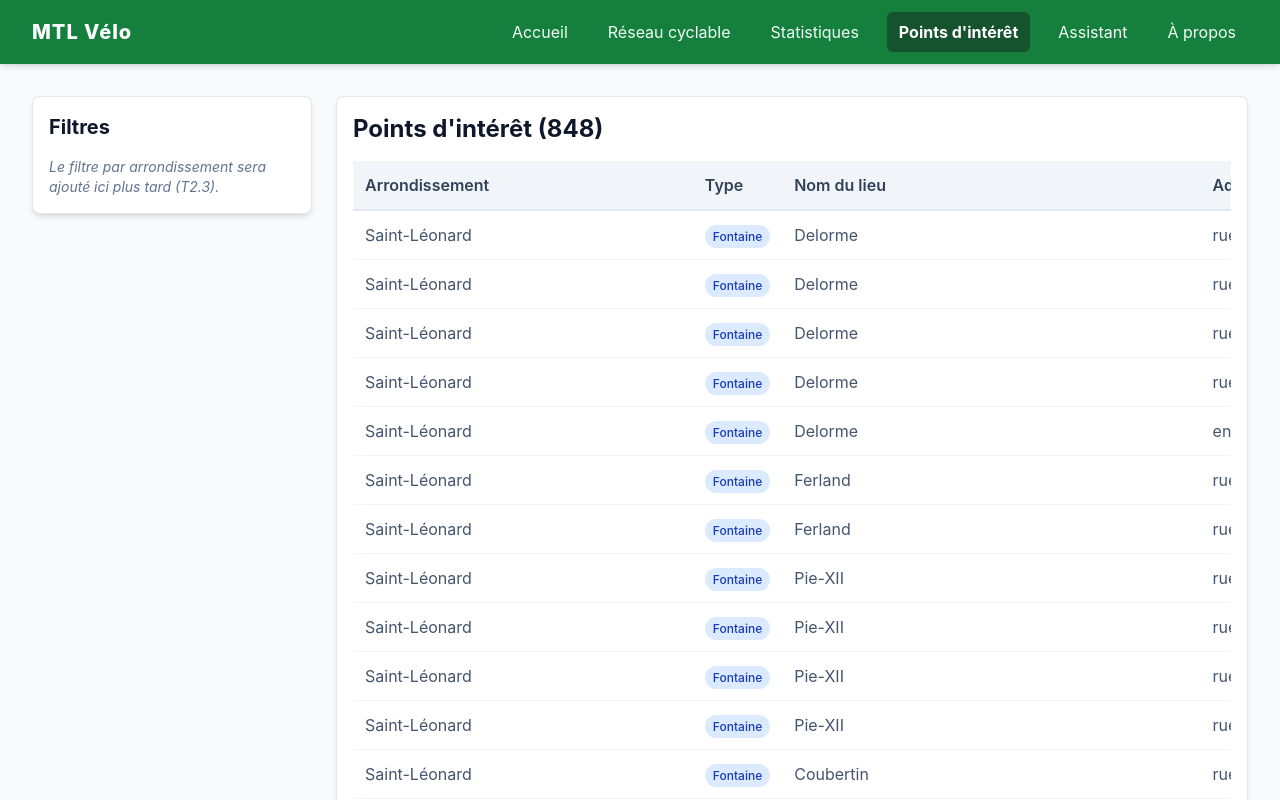
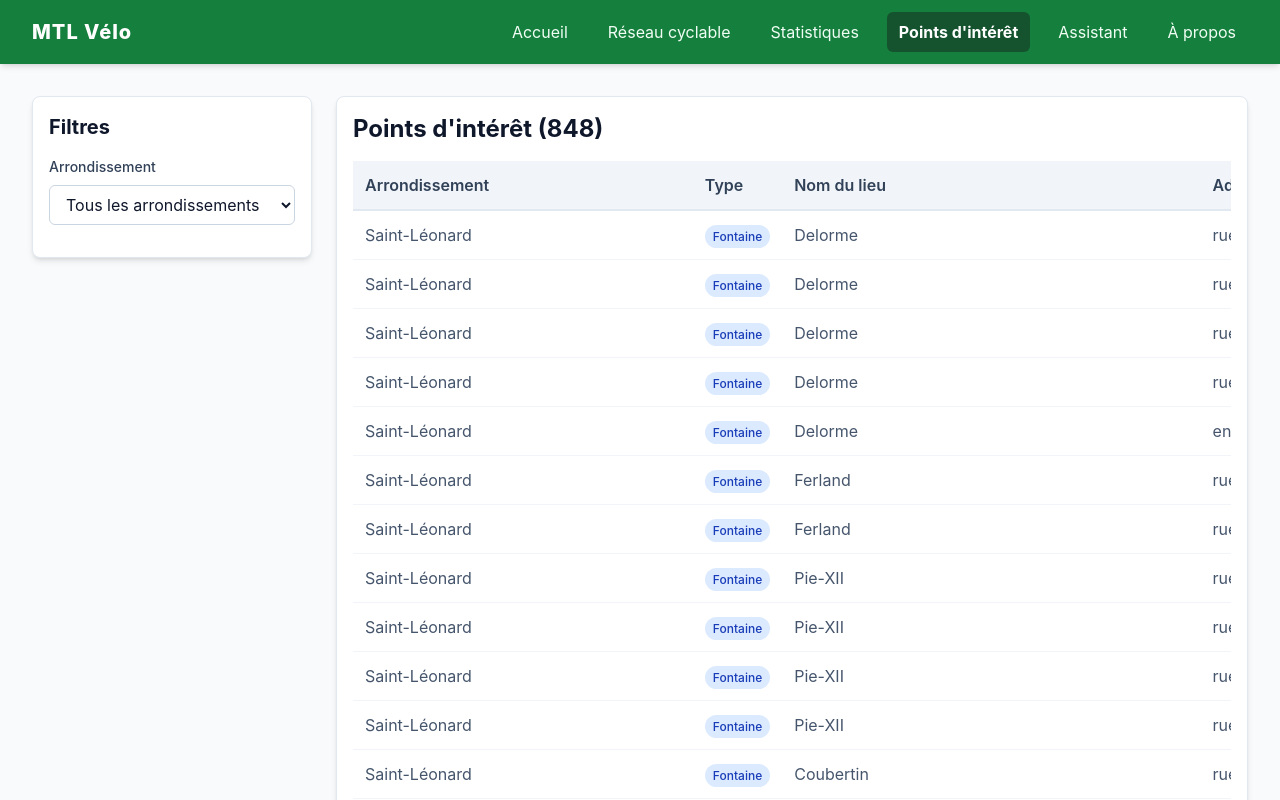
Before and after one commit to ramo2k/gti525-labo, a React (Vite) app in the folder mtl-velo/: page /poi in a window 1280 px wide. Shown: the top 800 px of the page. Built offline with nearby package versions, Linux system fonts and the light colour scheme.

Commit message:
[IA] ajout des filtres par arrondissement dans statistique et poi

```diff
--- a/mtl-velo/src/hooks/useCSV.js
+++ b/mtl-velo/src/hooks/useCSV.js
@@ -1,7 +1,7 @@
 import { useState, useEffect } from 'react';
 import Papa from 'papaparse';
 
-export const useCSV = (url) => {
+export const useCSV = (url, options = {}) => {
   const [data, setData] = useState([]);
   const [loading, setLoading] = useState(true);
 
@@ -9,8 +9,9 @@ export const useCSV = (url) => {
     setLoading(true);
     Papa.parse(url, {
       download: true,
-      header: true,
+      header: true, // Par défaut, on s'attend à une ligne d'en-tête
       skipEmptyLines: true,
+      ...options,   // Permet d'écraser les options (ex: pour territoires.csv)
       complete: (results) => {
         setData(results.data);
         setLoading(false);
--- a/mtl-velo/src/pages/POI.jsx
+++ b/mtl-velo/src/pages/POI.jsx
@@ -1,13 +1,32 @@
+import { useState, useMemo } from 'react';
 import { useCSV } from '../hooks/useCSV';
 import { useSort } from '../hooks/useSort';
 import PageLayout from '../components/PageLayout';
 import DataTable from '../components/DataTable';
 
 const POI = () => {
-  // Assure-toi que le nom du fichier ici matche bien avec ce que tu as dans ton dossier public/data/
   const { data, loading } = useCSV('/data/poi.csv');
-  const { items: sortedData, requestSort, sortConfig } = useSort(data);
+  const { data: territoiresData } = useCSV('/data/territoires.csv', { header: false });
 
+  const [arrondissement, setArrondissement] = useState('');
+
+  const territoires = useMemo(() => {
+    if (!territoiresData) return [];
+    return territoiresData.map(row => row[0]).sort();
+  }, [territoiresData]);
+
+  // T2.3 : Filtre par arrondissement réel (cette colonne existe bien dans poi.csv)
+  const filteredData = useMemo(() => {
+    let result = data;
+    if (arrondissement) {
+      result = result.filter(item => item.Arrondissement === arrondissement);
+    }
+    return result;
+  }, [data, arrondissement]);
+
+  const { items: sortedData, requestSort, sortConfig } = useSort(filteredData);
+
+  // Exactement les 4 colonnes demandées pour les Points d'intérêt
   const columns = [
     { key: 'Arrondissement', label: 'Arrondissement' },
     {
@@ -19,14 +38,26 @@ const POI = () => {
     { key: 'Intersection', label: 'Adresse' }
   ];
 
-  const placeholderFilter = (
-    <p className="text-sm text-slate-500 italic">Le filtre par arrondissement sera ajouté ici plus tard (T2.3).</p>
+  const filters = (
+    <div className="mb-4">
+      <label className="block text-sm font-medium text-slate-700 mb-2">Arrondissement</label>
+      <select
+        className="w-full border border-slate-300 rounded-md px-3 py-2 focus:outline-none focus:ring-2 focus:ring-mtl-primaire bg-white"
+        value={arrondissement}
+        onChange={(e) => setArrondissement(e.target.value)}
+      >
+        <option value="">Tous les arrondissements</option>
+        {territoires.map((terr, idx) => (
+          <option key={idx} value={terr}>{terr}</option>
+        ))}
+      </select>
+    </div>
   );
 
   return (
-    <PageLayout title="Points d'intérêt" itemTotal={sortedData.length} filters={placeholderFilter}>
+    <PageLayout title="Points d'intérêt" itemTotal={sortedData.length} filters={filters}>
       {loading ? <p className="text-slate-500">Chargement des données...</p> : (
-        <DataTable columns={columns} data={sortedData} requestSort={requestSort} sortConfig={sortConfig} emptyMessage="Aucun point d'intérêt." />
+        <DataTable columns={columns} data={sortedData} requestSort={requestSort} sortConfig={sortConfig} emptyMessage="Aucun point d'intérêt trouvé pour cet arrondissement." />
       )}
     </PageLayout>
   );
--- a/mtl-velo/src/pages/Statistiques.jsx
+++ b/mtl-velo/src/pages/Statistiques.jsx
@@ -1,18 +1,82 @@
-import { useState, useMemo } from 'react';
+import { useState, useEffect, useMemo } from 'react';
 import { useCSV } from '../hooks/useCSV';
 import { useSort } from '../hooks/useSort';
 import PageLayout from '../components/PageLayout';
 import DataTable from '../components/DataTable';
 
+const isPointInPolygon = (point, polygon) => {
+  const [x, y] = point;
+  let inside = false;
+  for (let i = 0, j = polygon.length - 1; i < polygon.length; j = i++) {
+    const xi = polygon[i][0], yi = polygon[i][1];
+    const xj = polygon[j][0], yj = polygon[j][1];
+    const intersect = ((yi > y) !== (yj > y)) && (x < (xj - xi) * (y - yi) / (yj - yi) + xi);
+    if (intersect) inside = !inside;
+  }
+  return inside;
+};
+
+const getArrondissement = (lat, lng, geojsonData) => {
+  if (!geojsonData || !lat || !lng) return "Inconnu";
+  const pt = [parseFloat(lng), parseFloat(lat)];
+
+  for (const feature of geojsonData.features) {
+    if (feature.geometry.type === 'Polygon') {
+      if (isPointInPolygon(pt, feature.geometry.coordinates[0])) {
+        return feature.properties.NOM;
+      }
+    } else if (feature.geometry.type === 'MultiPolygon') {
+      for (const poly of feature.geometry.coordinates) {
+        if (isPointInPolygon(pt, poly[0])) {
+          return feature.properties.NOM;
+        }
+      }
+    }
+  }
+  return "Inconnu";
+};
+
 const Statistiques = () => {
-  const { data, loading } = useCSV('/data/compteurs.csv');
+  const { data: compteursData, loading: loadingCSV } = useCSV('/data/compteurs.csv');
+  const { data: territoiresData } = useCSV('/data/territoires.csv', { header: false });
+
+  const [geoJson, setGeoJson] = useState(null);
   const [search, setSearch] = useState('');
+  const [arrondissement, setArrondissement] = useState('');
 
-  // T2.2 : Filtre de recherche dynamique
+  useEffect(() => {
+    fetch('/data/territoires.geojson')
+      .then(response => response.json())
+      .then(data => setGeoJson(data))
+      .catch(error => console.error("Erreur de chargement du GeoJSON:", error));
+  }, []);
+
+  const territoires = useMemo(() => {
+    if (!territoiresData) return [];
+    return territoiresData.map(row => row[0]).sort();
+  }, [territoiresData]);
+
+  const compteursEnrichis = useMemo(() => {
+    if (!compteursData.length || !geoJson) return compteursData;
+    return compteursData.map(compteur => ({
+      ...compteur,
+      Arrondissement: getArrondissement(compteur.Latitude, compteur.Longitude, geoJson)
+    }));
+  }, [compteursData, geoJson]);
+
   const filteredData = useMemo(() => {
-    if (!search) return data;
-    return data.filter(item => item.Nom?.toLowerCase().includes(search.toLowerCase()));
-  }, [data, search]);
+    let result = compteursEnrichis;
+
+    if (search) {
+      result = result.filter(item => item.Nom?.toLowerCase().includes(search.toLowerCase()));
+    }
+
+    if (arrondissement) {
+      result = result.filter(item => item.Arrondissement === arrondissement);
+    }
+
+    return result;
+  }, [compteursEnrichis, search, arrondissement]);
 
   const { items: sortedData, requestSort, sortConfig } = useSort(filteredData);
 
@@ -28,10 +92,12 @@ const Statistiques = () => {
         </span>
       )
     },
-    { key: 'Annee_implante', label: 'Année' }
+    { key: 'Annee_implante', label: "Année" },
+    { key: 'Arrondissement', label: "Arrondissement" }
   ];
 
-  const searchFilter = (
+  const filters = (
+    <>
       <div className="mb-4">
         <label className="block text-sm font-medium text-slate-700 mb-2">Rechercher par nom...</label>
         <input
@@ -42,11 +108,27 @@ const Statistiques = () => {
           onChange={(e) => setSearch(e.target.value)}
         />
       </div>
+      <div className="mb-4">
+        <label className="block text-sm font-medium text-slate-700 mb-2">Arrondissement</label>
+        <select
+          className="w-full border border-slate-300 rounded-md px-3 py-2 focus:outline-none focus:ring-2 focus:ring-mtl-primaire bg-white"
+          value={arrondissement}
+          onChange={(e) => setArrondissement(e.target.value)}
+        >
+          <option value="">Tous les arrondissements</option>
+          {territoires.map((terr, idx) => (
+            <option key={idx} value={terr}>{terr}</option>
+          ))}
+        </select>
+      </div>
+    </>
   );
 
+  const isLoading = loadingCSV || !geoJson;
+
   return (
-    <PageLayout title="Compteurs vélo" itemTotal={sortedData.length} filters={searchFilter}>
-      {loading ? <p className="text-slate-500">Chargement des données...</p> : (
+    <PageLayout title="Compteurs vélo" itemTotal={sortedData.length} filters={filters}>
+      {isLoading ? <p className="text-slate-500 animate-pulse">Chargement et calcul des arrondissements en cours...</p> : (
         <DataTable columns={columns} data={sortedData} requestSort={requestSort} sortConfig={sortConfig} emptyMessage="Aucun compteur trouvé." />
       )}
     </PageLayout>
```
Lines whose indentation alone changed are shown as unchanged.
